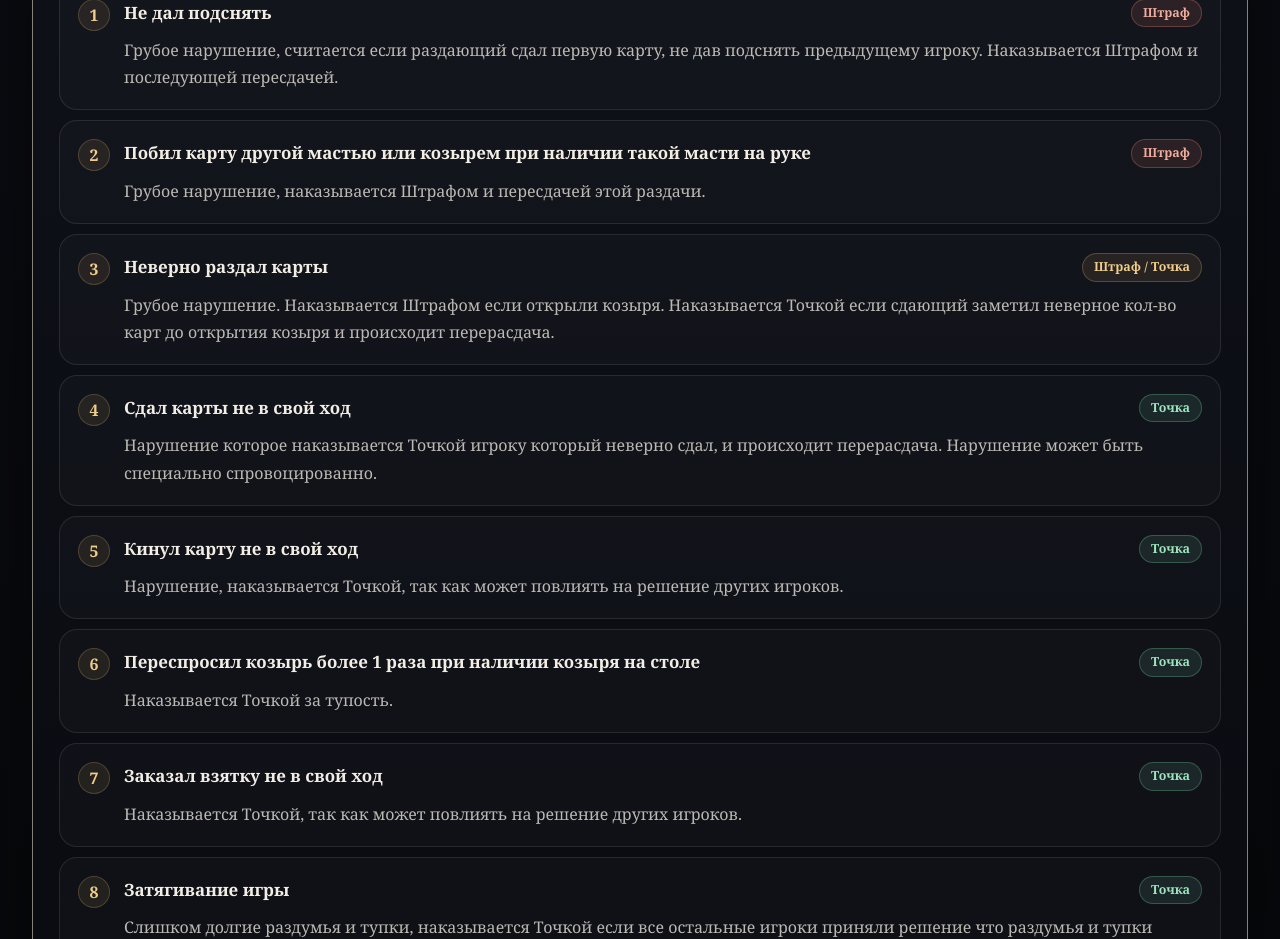
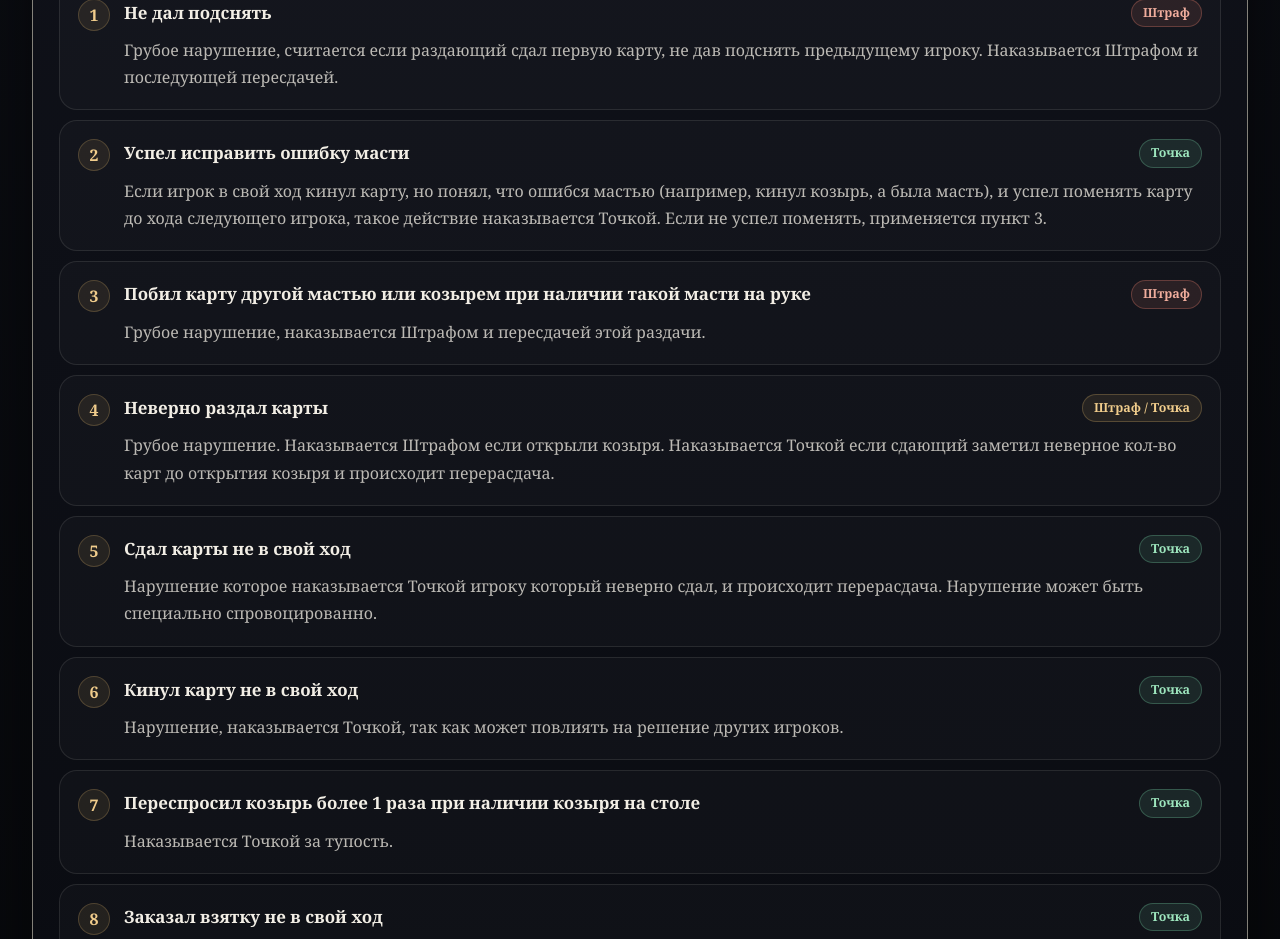
Before and after one commit to NeverGood/Joker, a Next.js app: page /reglament in a window 1280 px wide. Shown: the part 2520-3459 px from the top of the page. Built offline with nearby package versions, Linux system fonts and the light colour scheme; no server answers.

Commit message:
Add suit correction penalty rule

```diff
--- a/app/reglament/page.js
+++ b/app/reglament/page.js
@@ -129,6 +129,12 @@ const punishmentRules = [
     penalty: 'Штраф',
     tone: 'fine',
     text: 'Грубое нарушение, считается если раздающий сдал первую карту, не дав подснять предыдущему игроку. Наказывается Штрафом и последующей пересдачей.'
+  },
+  {
+    title: 'Успел исправить ошибку масти',
+    penalty: 'Точка',
+    tone: 'point',
+    text: 'Если игрок в свой ход кинул карту, но понял, что ошибся мастью (например, кинул козырь, а была масть), и успел поменять карту до хода следующего игрока, такое действие наказывается Точкой. Если не успел поменять, применяется пункт 3.'
   },
   {
     title: 'Побил карту другой мастью или козырем при наличии такой масти на руке',
```
